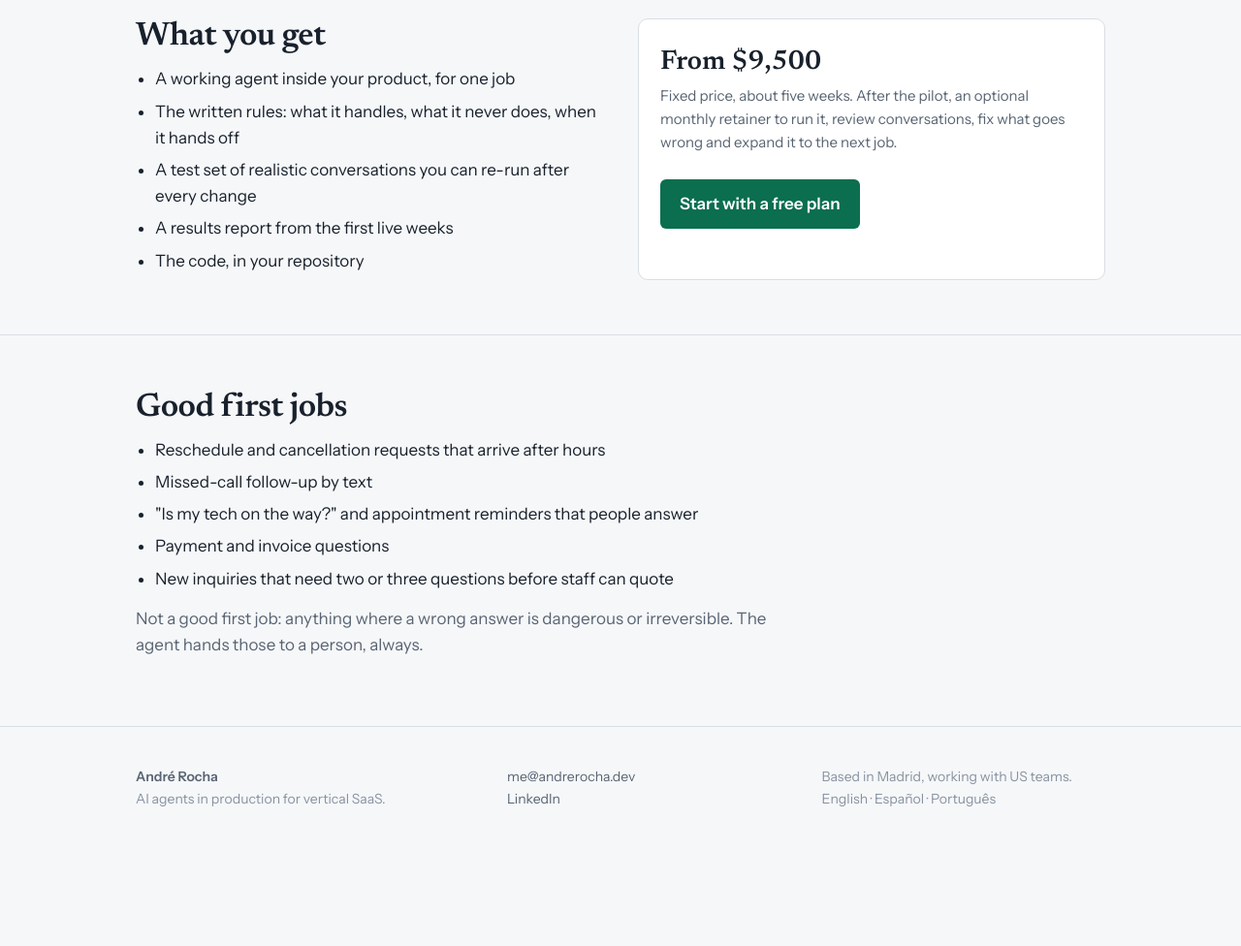
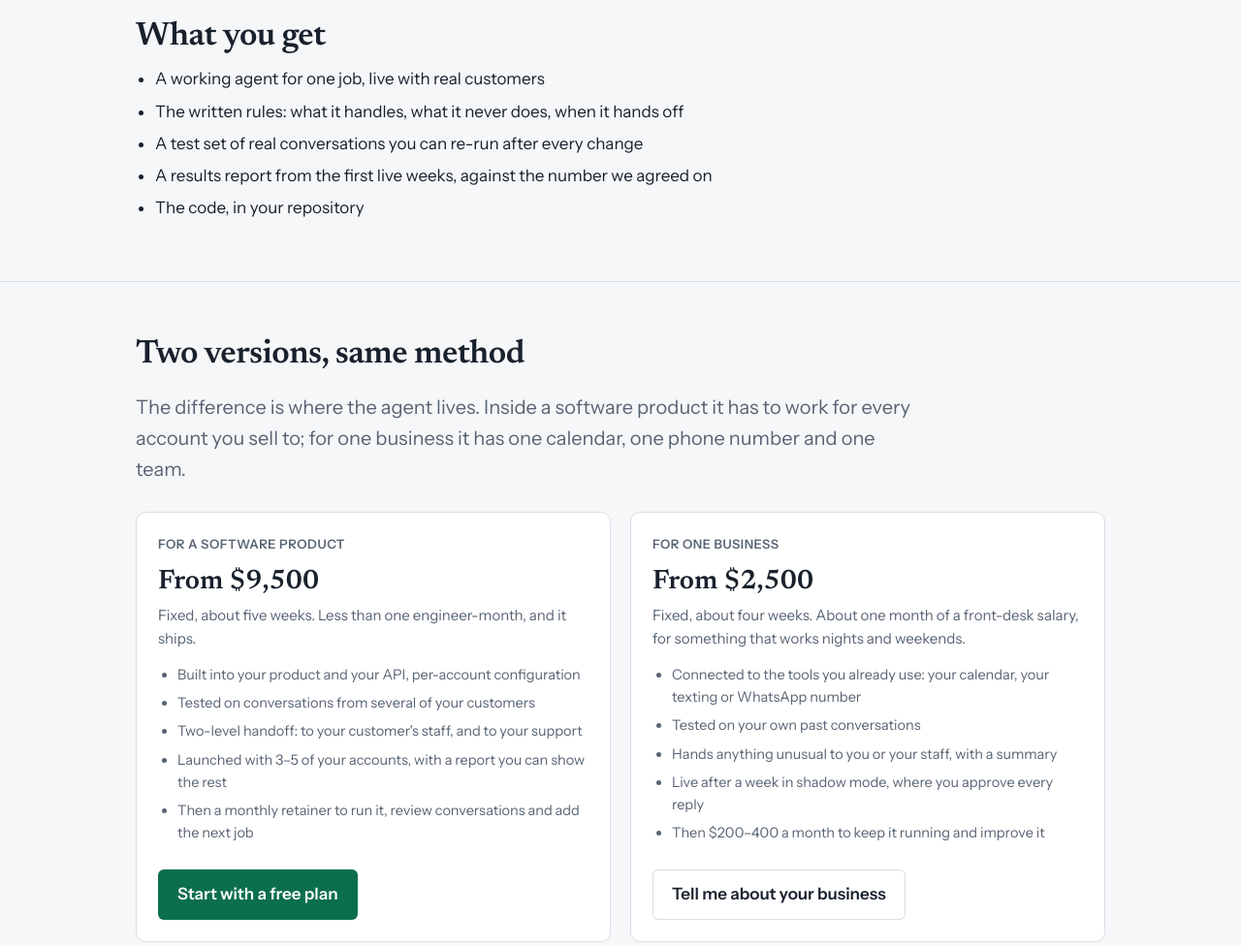
Before and after one commit to andrer0cha/andrerocha.dev, a plain HTML site: page pilot/index.html in a window 1280 px wide. Shown: the part 920-1896 px from the top of the page at 97% size. Before the commit the page ends 1815 px from the top, so only its background shows below. Drawn offline with Linux system fonts and the light colour scheme.

Commit message:
Pilot page: two tiers (software product / one business)

```diff
--- a/assets/site.css
+++ b/assets/site.css
@@ -106,3 +106,9 @@ a.card.link { display: block; color: inherit; text-decoration: none; }
 a.card.link:hover { border-color: var(--accent); }
 .card.soon { opacity: .85; }
 @media (max-width: 700px) { .cards { grid-template-columns: 1fr; } }
+
+.tiers { display: grid; grid-template-columns: 1fr 1fr; gap: 20px; margin-top: 28px; }
+.tier-name { font-size: 13px; font-weight: 600; letter-spacing: .04em; text-transform: uppercase; color: var(--muted); margin-bottom: 6px; }
+.tiers .price { margin-top: 0; }
+ul.clean.small { font-size: 14.5px; color: var(--muted); margin: 14px 0 6px; }
+@media (max-width: 760px) { .tiers { grid-template-columns: 1fr; } }
--- a/pilot/index.html
+++ b/pilot/index.html
@@ -39,21 +39,47 @@
   </ol>
 </div></section>
 
-<section><div class="wrap two">
-  <div>
+<section><div class="wrap narrow">
   <h2>What you get</h2>
   <ul class="clean">
-      <li>A working agent inside your product, for one job</li>
+    <li>A working agent for one job, live with real customers</li>
     <li>The written rules: what it handles, what it never does, when it hands off</li>
-      <li>A test set of realistic conversations you can re-run after every change</li>
-      <li>A results report from the first live weeks</li>
+    <li>A test set of real conversations you can re-run after every change</li>
+    <li>A results report from the first live weeks, against the number we agreed on</li>
     <li>The code, in your repository</li>
   </ul>
+</div></section>
+
+<section><div class="wrap">
+  <h2>Two versions, same method</h2>
+  <p class="lede" style="max-width:40em">The difference is where the agent lives. Inside a software product it has to work for every account you sell to; for one business it has one calendar, one phone number and one team.</p>
+  <div class="tiers">
+    <div class="card">
+      <div class="tier-name">For a software product</div>
+      <div class="price">From $9,500</div>
+      <p class="muted">Fixed, about five weeks. Less than one engineer-month, and it ships.</p>
+      <ul class="clean small">
+        <li>Built into your product and your API, per-account configuration</li>
+        <li>Tested on conversations from several of your customers</li>
+        <li>Two-level handoff: to your customer's staff, and to your support</li>
+        <li>Launched with 3–5 of your accounts, with a report you can show the rest</li>
+        <li>Then a monthly retainer to run it, review conversations and add the next job</li>
+      </ul>
+      <div class="actions"><a class="btn" href="mailto:me@andrerocha.dev?subject=One-page%20plan%20for%20our%20product">Start with a free plan</a></div>
     </div>
     <div class="card">
-    <div class="price">From $9,500</div>
-    <p class="muted">Fixed price, about five weeks. After the pilot, an optional monthly retainer to run it, review conversations, fix what goes wrong and expand it to the next job.</p>
-    <div class="actions"><a class="btn" href="mailto:me@andrerocha.dev?subject=One-page%20plan%20for%20our%20product">Start with a free plan</a></div>
+      <div class="tier-name">For one business</div>
+      <div class="price">From $2,500</div>
+      <p class="muted">Fixed, about four weeks. About one month of a front-desk salary, for something that works nights and weekends.</p>
+      <ul class="clean small">
+        <li>Connected to the tools you already use: your calendar, your texting or WhatsApp number</li>
+        <li>Tested on your own past conversations</li>
+        <li>Hands anything unusual to you or your staff, with a summary</li>
+        <li>Live after a week in shadow mode, where you approve every reply</li>
+        <li>Then $200–400 a month to keep it running and improve it</li>
+      </ul>
+      <div class="actions"><a class="btn ghost" href="mailto:me@andrerocha.dev?subject=First%20agent%20for%20my%20business">Tell me about your business</a></div>
+    </div>
   </div>
 </div></section>
 
```
Lines whose indentation alone changed are shown as unchanged.
